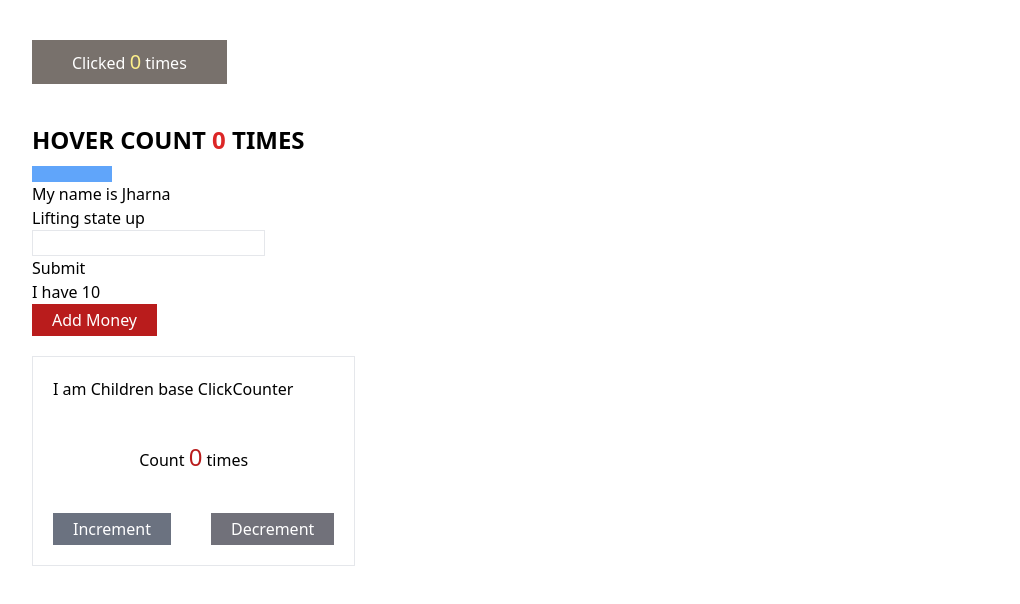
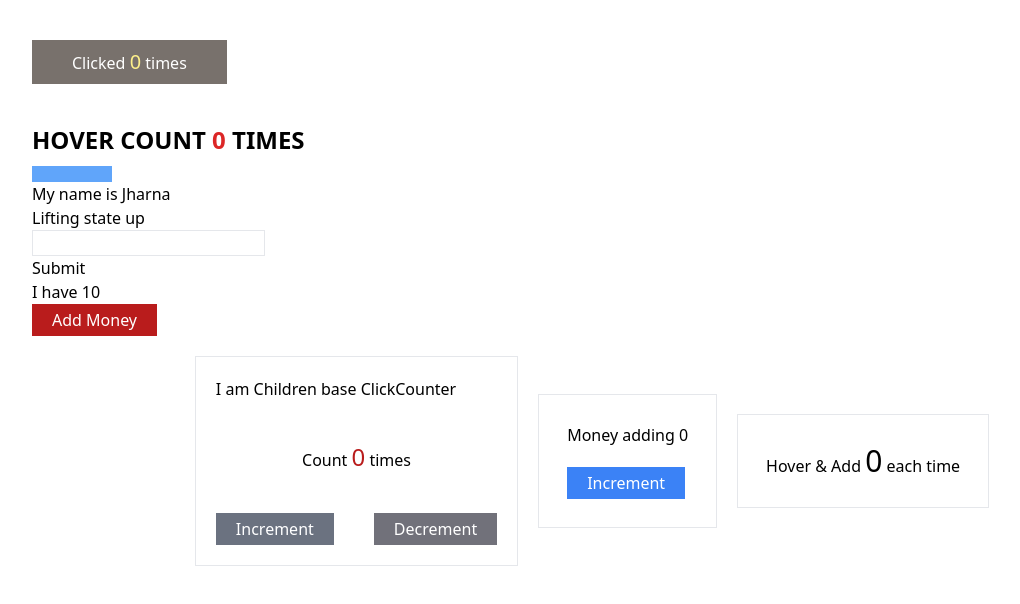
Before and after one commit to jharnakhatun2/react-concept, a React (Vite) app: page / in a window 1280 px wide. Shown: the top 604 px of the page, without its empty margins (48-1068 px from the left). Built offline with nearby package versions, Linux system fonts and the light colour scheme.

Commit message:
added render base render props

```diff
--- a/src/App.jsx
+++ b/src/App.jsx
@@ -3,6 +3,9 @@ import Main from "./components/props/render-props/Main";
 import HocChild from "./state-management/hoc/Hoc-child";
 import Parent from "./state-management/lifting-state-up/Parent";
 import ClickCounter from "./state-management/render-props/children/ClickCounter";
+import ClickCounters from "./state-management/render-props/render/ClickCounters";
+import Counter from "./state-management/render-props/render/Counter";
+import HoverCounters from "./state-management/render-props/render/HoverCounters";
 
 function App() {
   return (
@@ -11,7 +14,19 @@ function App() {
       <ChildrenApply />
       <Parent />
       <HocChild />
-      <ClickCounter />
+      <div className="flex flex-wrap gap-5 justify-center items-center">
+        <ClickCounter />
+        <Counter
+          render={(money, increment) => (
+            <ClickCounters counter={money} increment={increment} />
+          )}
+        />
+        <Counter
+          render={(money, increment) => (
+            <HoverCounters counter={money} increment={increment} />
+          )}
+        />
+      </div>
     </section>
   );
 }
--- a/src/state-management/render-props/render/ClickCounter.jsx
+++ /dev/null
@@ -1,3 +0,0 @@
-export default function ClickCounter() {
-  return <div>ClickCounter</div>;
-}
--- /dev/null
+++ b/src/state-management/render-props/render/ClickCounters.jsx
@@ -0,0 +1,13 @@
+export default function ClickCounters({ counter, increment }) {
+  return (
+    <div className="border my-5 p-7">
+      <h1>Money adding {counter}</h1>
+      <button
+        className="bg-blue-500 text-white px-5 py-1 mt-5"
+        onClick={increment}
+      >
+        Increment
+      </button>
+    </div>
+  );
+}
--- a/src/state-management/render-props/render/Counter.jsx
+++ b/src/state-management/render-props/render/Counter.jsx
@@ -1,7 +1,15 @@
 import { Component } from "react";
 
 export default class Counter extends Component {
+  state = { money: 0 };
+  increment = () => {
+    this.setState((pre) => ({
+      money: pre.money + 1,
+    }));
+  };
   render() {
-    return <div>Counter</div>;
+    const { render } = this.props;
+    const { money } = this.state;
+    return render(money, this.increment);
   }
 }
--- a/src/state-management/render-props/render/HoverCounter.jsx
+++ /dev/null
@@ -1,3 +0,0 @@
-export default function HoverCounter() {
-  return <div>HoverCounter</div>;
-}
--- /dev/null
+++ b/src/state-management/render-props/render/HoverCounters.jsx
@@ -0,0 +1,9 @@
+export default function HoverCounters({ counter, increment }) {
+  return (
+    <div className="border my-5 p-7">
+      <button onMouseOver={increment}>
+        Hover & Add <span className="text-3xl">{counter}</span> each time
+      </button>
+    </div>
+  );
+}
```
